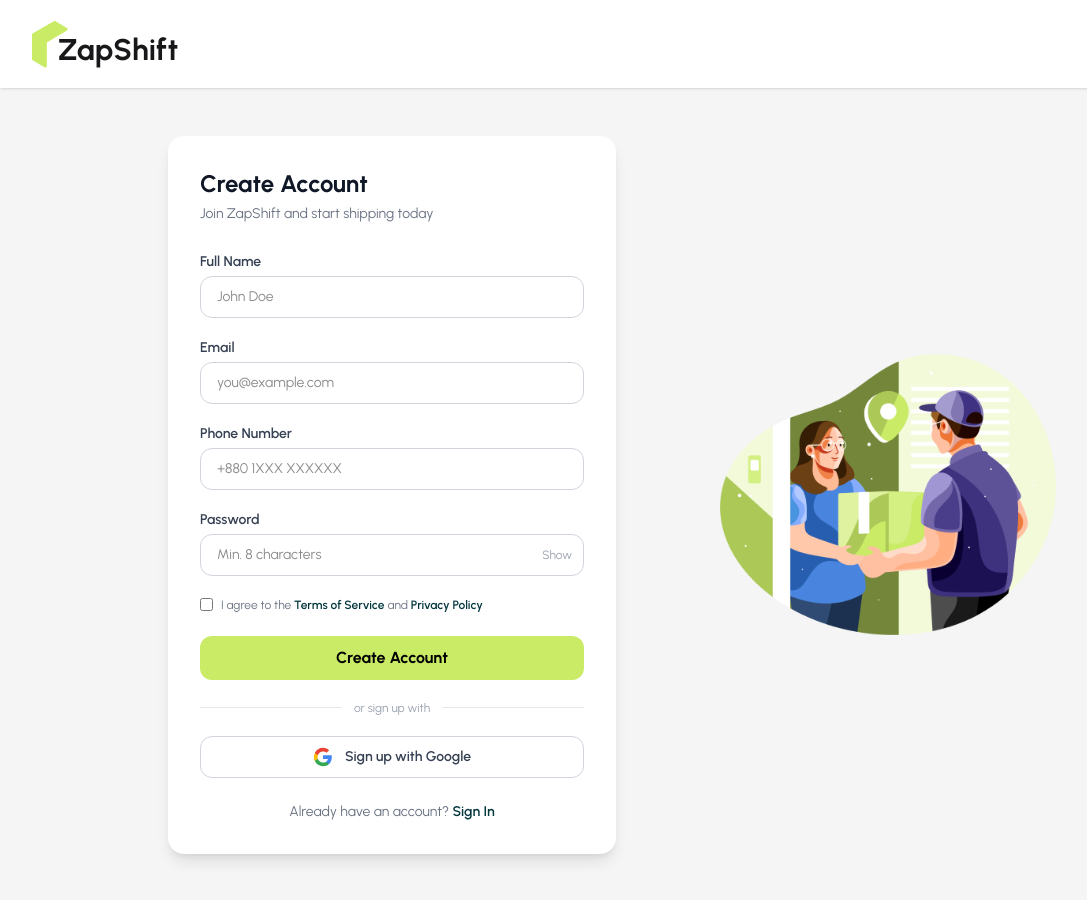
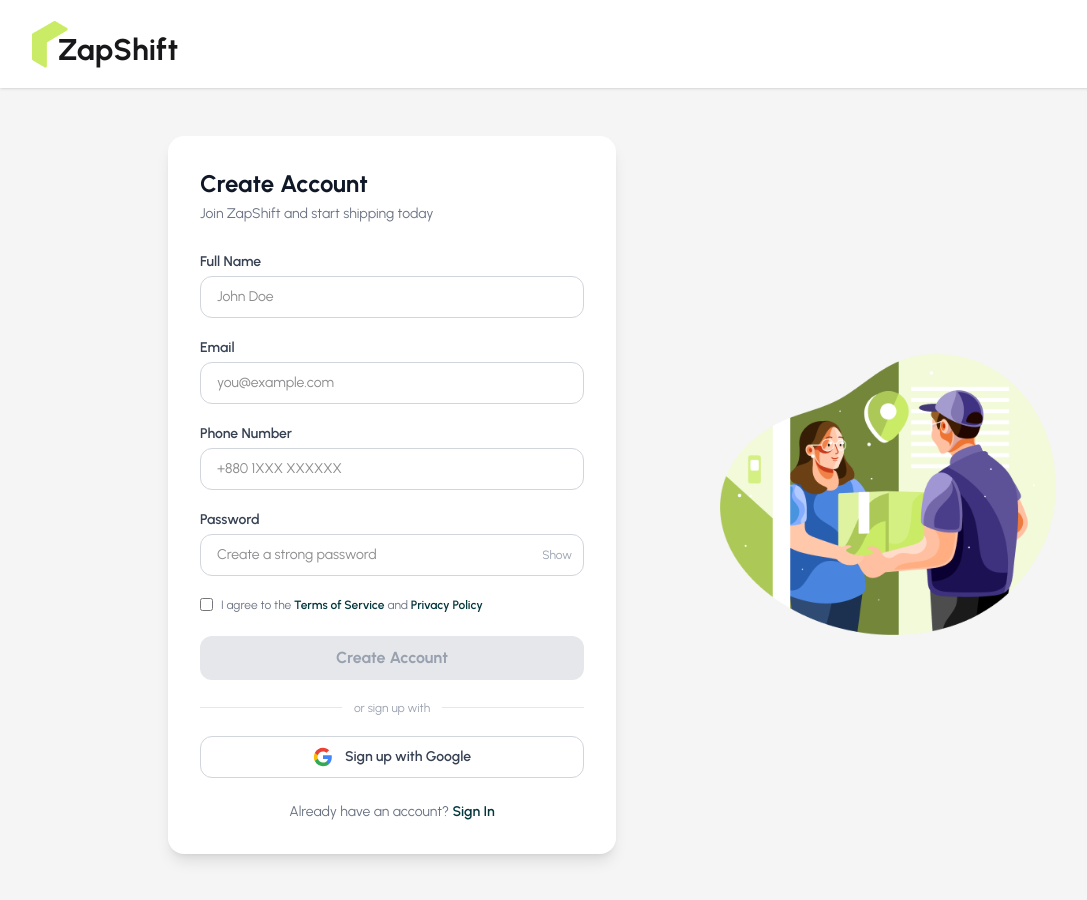
Before and after one commit to isratemma/ZapShift-Business, a React (Vite) app: page /auth/register in a window 1280 px wide. Shown: the whole page, without its empty margins (0-1087 px from the left). Built offline with nearby package versions, Linux system fonts and the light colour scheme.

Commit message:
Add password strength meter and validation rules to Register

```diff
--- a/src/pages/Auth/Register.jsx
+++ b/src/pages/Auth/Register.jsx
@@ -1,11 +1,33 @@
 import React, { useState } from 'react';
 import { Link } from 'react-router';
 
+const rules = [
+  { id: 'length',   label: 'At least 8 characters',          test: (p) => p.length >= 8 },
+  { id: 'upper',    label: 'One uppercase letter (A-Z)',      test: (p) => /[A-Z]/.test(p) },
+  { id: 'lower',    label: 'One lowercase letter (a-z)',      test: (p) => /[a-z]/.test(p) },
+  { id: 'number',   label: 'One number (0-9)',                test: (p) => /[0-9]/.test(p) },
+  { id: 'special',  label: 'One special character (!@#$...)', test: (p) => /[^A-Za-z0-9]/.test(p) },
+];
+
+const getStrength = (passed) => {
+  if (passed === 5) return { label: 'Strong', color: 'bg-green-500', width: 'w-full' };
+  if (passed >= 3) return { label: 'Medium', color: 'bg-yellow-400', width: 'w-3/5' };
+  if (passed >= 1) return { label: 'Weak',   color: 'bg-red-400',    width: 'w-1/5' };
+  return { label: '', color: '', width: 'w-0' };
+};
+
 const Register = () => {
   const [showPassword, setShowPassword] = useState(false);
+  const [password, setPassword]         = useState('');
+  const [focused, setFocused]           = useState(false);
+
+  const passed   = rules.filter((r) => r.test(password)).length;
+  const allValid = passed === rules.length;
+  const strength = getStrength(passed);
 
   const handleRegister = (e) => {
     e.preventDefault();
+    if (!allValid) return;
     // TODO: connect Firebase auth
   };
 
@@ -58,8 +80,18 @@
               type={showPassword ? 'text' : 'password'}
               name="password"
               required
-              placeholder="Min. 8 characters"
-              className="w-full border border-gray-300 rounded-xl px-4 py-2.5 text-sm outline-none focus:border-[#CAEB66] focus:ring-2 focus:ring-[#CAEB66]/30 transition pr-11"
+              placeholder="Create a strong password"
+              value={password}
+              onChange={(e) => setPassword(e.target.value)}
+              onFocus={() => setFocused(true)}
+              onBlur={() => setFocused(false)}
+              className={`w-full border rounded-xl px-4 py-2.5 text-sm outline-none focus:ring-2 transition pr-11 ${
+                password.length === 0
+                  ? 'border-gray-300 focus:border-[#CAEB66] focus:ring-[#CAEB66]/30'
+                  : allValid
+                  ? 'border-green-400 focus:border-green-400 focus:ring-green-100'
+                  : 'border-red-300 focus:border-red-400 focus:ring-red-100'
+              }`}
             />
             <button
               type="button"
@@ -69,6 +101,44 @@
               {showPassword ? 'Hide' : 'Show'}
             </button>
           </div>
+
+          {/* Strength bar */}
+          {password.length > 0 && (
+            <div className="mt-2">
+              <div className="flex items-center justify-between mb-1">
+                <span className="text-xs text-gray-400">Password strength</span>
+                <span className={`text-xs font-semibold ${
+                  passed === 5 ? 'text-green-600' : passed >= 3 ? 'text-yellow-600' : 'text-red-500'
+                }`}>
+                  {strength.label}
+                </span>
+              </div>
+              <div className="w-full h-1.5 bg-gray-100 rounded-full overflow-hidden">
+                <div className={`h-full rounded-full transition-all duration-300 ${strength.color} ${strength.width}`} />
+              </div>
+            </div>
+          )}
+
+          {/* Rules checklist — shows on focus or when typing */}
+          {(focused || password.length > 0) && (
+            <ul className="mt-3 flex flex-col gap-1.5 bg-gray-50 rounded-xl p-3 border border-gray-100">
+              {rules.map((rule) => {
+                const ok = rule.test(password);
+                return (
+                  <li key={rule.id} className="flex items-center gap-2 text-xs">
+                    <span className={`w-4 h-4 rounded-full flex items-center justify-center text-white text-[10px] flex-shrink-0 ${
+                      ok ? 'bg-green-500' : 'bg-gray-300'
+                    }`}>
+                      {ok ? '✓' : ''}
+                    </span>
+                    <span className={ok ? 'text-green-700 font-medium' : 'text-gray-500'}>
+                      {rule.label}
+                    </span>
+                  </li>
+                );
+              })}
+            </ul>
+          )}
         </div>
 
         {/* Terms */}
@@ -85,7 +155,12 @@
         {/* Submit */}
         <button
           type="submit"
-          className="w-full bg-[#CAEB66] hover:bg-[#b5dc2a] text-black font-bold py-2.5 rounded-xl transition-all duration-200"
+          disabled={!allValid}
+          className={`w-full font-bold py-2.5 rounded-xl transition-all duration-200 ${
+            allValid
+              ? 'bg-[#CAEB66] hover:bg-[#b5dc2a] text-black cursor-pointer'
+              : 'bg-gray-200 text-gray-400 cursor-not-allowed'
+          }`}
         >
           Create Account
         </button>
```
